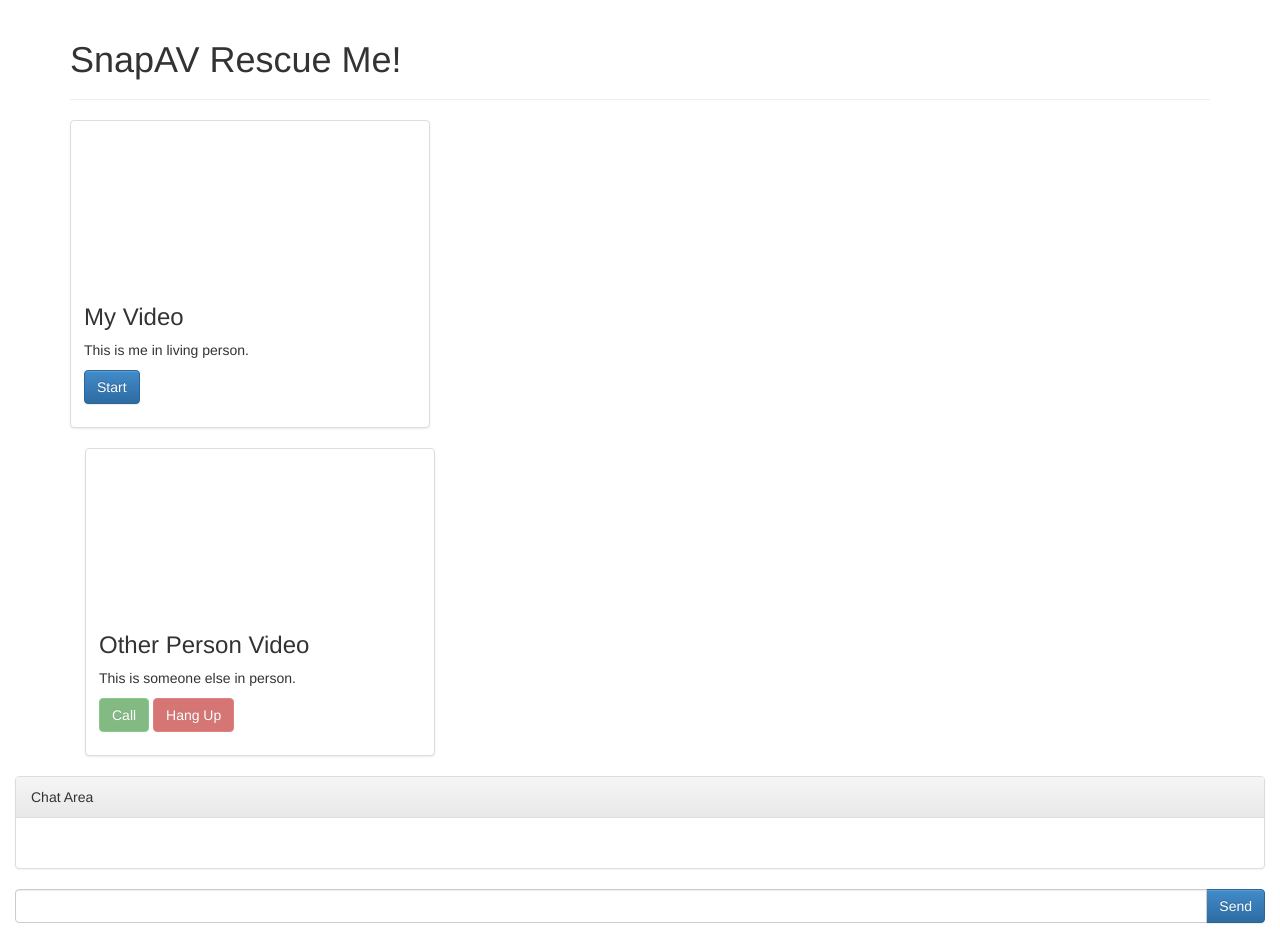
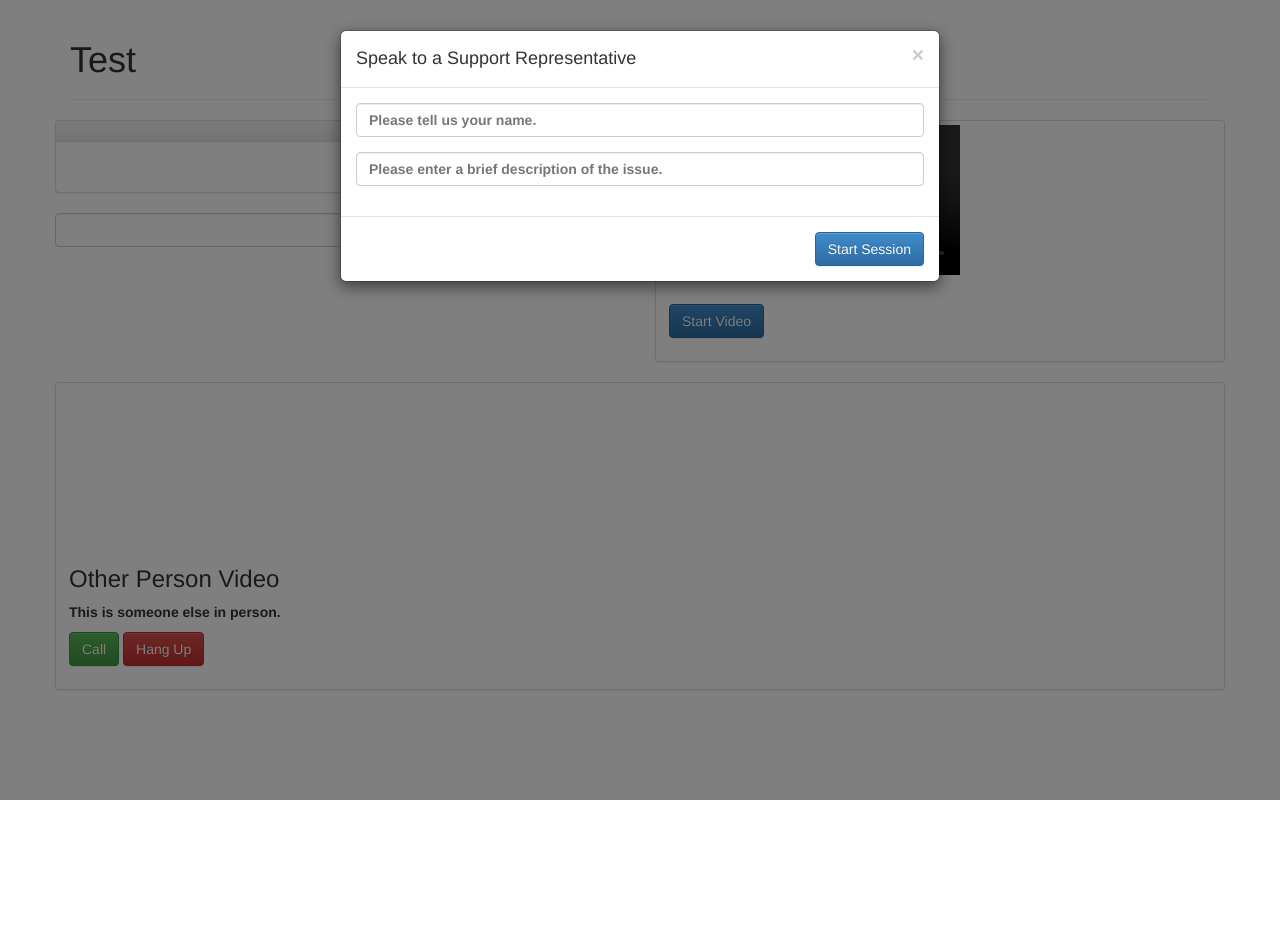
Before and after one commit to gthardy/SnapAV-WebRTC, a website: page public/index.html in a window 1280 px wide. After the commit the page ends 800 px from the top, so only its background shows below. Drawn offline with Linux system fonts and the light colour scheme; no server answers.

Commit message:
initial commit

```diff
--- /dev/null
+++ b/public/app.js
@@ -0,0 +1,21 @@
+/**
+ * Created by gthardy on 8/20/14.
+ */
+'use strict';
+
+var app = angular.module('RescueMe', ['ngRoute']);
+
+app.config(['$routeProvider', '$locationProvider',
+    function($routeProvider, $locationProvider){
+        $routeProvider
+
+            // Home Page
+            .when('/', {
+                templateUrl: '/views/main/index.html',
+                controller: 'mainController'
+            })
+
+            .otherwise({ redirectTo: '/' });
+
+        $locationProvider.html5Mode(true);
+    }]);
--- /dev/null
+++ b/public/controllers/main-controller.js
@@ -0,0 +1,62 @@
+app.controller('mainController', function($scope){
+    $scope.Title = "Issue: ";
+    $scope.CustomerName = '';
+    $scope.BriefDesc = '';
+
+    var localstream;
+
+    navigator.getWebcam = (navigator.getUserMedia ||
+        navigator.webkitGetUserMedia ||
+        navigator.mozGetUserMedia ||
+        navigator.msGetUserMedia);
+
+    $scope.init = function(){
+        var socket = io.connect();
+
+        socket.on('init', function(msg){
+            //console.log(msg.msg);
+        });
+
+        socket.on('time', function(data) {
+            //console.log(data);
+            $('#time').html(data.time);
+        });
+
+        $('form').submit(function(){
+            socket.emit('chat message', $('#m').val());
+            $('#m').val('');
+            return false;
+        });
+        socket.on('chat message', function(msg){
+            $('#messages').append($('<li class="list-group-item">').text($scope.CustomerName + ': ' + msg));
+        });
+
+        $('#myModal').modal('show');
+    };
+
+    $scope.getCustomer = function(){
+        $('#myModal').modal('hide');
+    };
+    $scope.startVideo = function(){
+        var options =   { audio: false, video: true };
+        navigator.getUserMedia = navigator.getUserMedia || navigator.webkitGetUserMedia || navigator.mozGetUserMedia;
+        navigator.getUserMedia(options, $scope.onSuccessVideo, $scope.onError);
+    };
+
+    $scope.onSuccessVideo = function(stream){
+        var video = $('#localVideo')[0];
+        window.stream = stream;
+
+        if (window.URL) {
+            video.src = window.URL.createObjectURL(stream);
+        } else {
+            video.src = stream;
+        }
+    };
+
+    $scope.onError = function(e){
+        console.log(e);
+    };
+
+    $scope.init();
+});
--- a/public/index.html
+++ b/public/index.html
@@ -1,8 +1,8 @@
 <!DOCTYPE html>
-<html>
+<html ng-app="RescueMe">
 	<head>
 		<title>
-			SnapAV Rescue Me!
+
 		</title>
 		<link rel="stylesheet" type="text/css" href="/libs/bootstrap/dist/css/bootstrap.min.css">
 		<link rel="stylesheet" type="text/css" href="/libs/bootstrap/dist/css/bootstrap-theme.min.css">
@@ -10,86 +10,21 @@
 	<body>
 		<div class="container">
 			<div class="page-header">
-				<h1>SnapAV Rescue Me!</h1>
+				<h1>Test</h1>
 				<span class="right" id="time"></span>
 			</div>
-
-			<div class="row">
-				  <div class="col-sm-6 col-md-4">
-				    <div class="thumbnail">
-				      <video id="localVideo" class="img-responsive" autoplay></video>
-				      <div class="caption">
-				        <h3>My Video</h3>
-				        <p>This is me in living person.</p>
-				        <p><button class="btn btn-primary" id="startButton">Start</button></p>
-				      </div>
-				    </div>
-				  </div>
-				</div>
-
-				<div class="col-sm-6 col-md-4">
-				    <div class="thumbnail">
-				      <video id="remoteVideo" class="img-responsive" autoplay></video>
-				      <div class="caption">
-				        <h3>Other Person Video</h3>
-				        <p>This is someone else in person.</p>
-				        <p><button class="btn btn-success" id="callButton">Call</button>
-							<button class="btn btn-danger" id="hangupButton">Hang Up</button></p>
-				      </div>
-				    </div>
-				  </div>
-				</div>
-			</div
-			<div class="row">
-				<div class="col-md-12">
-					<div class="panel panel-default">
-						<div class="panel-heading">Chat Area</div>
-  						<div class="panel-body">
-							<ul class="list-group" id="messages"></ul>
-						</div>
-					</div>
-				    <form role="form" >
-					    <div class="form-group">
-						    <div class="input-group">
-						    	<input id="m" class="form-control" autocomplete="off" />
-						    	 <span class="input-group-btn">
-						    	 	<button type="submit" class="btn btn-primary">Send</button>
-
-						    	 </span>
-						    </div>
-					    </div>
-
-				    </form>
-				</div>
-			</div>
-		</div>
-	</body>
+            <div class="row">
+                <div class="view-container">
+                    <div ng-view class="view-frame"></div>
+                </div>
+            </div>
+        </div>
+    </body>
 	<script type="text/javascript" src="/libs/jquery/dist/jquery.min.js"></script>
+    <script type="text/javascript" src="libs/angular/angular.js"></script>
+    <script type="text/javascript" src="libs/angular-route/angular-route.js"></script>
 	<script type="text/javascript" src="/libs/bootstrap/dist/js/bootstrap.min.js"></script>
 	<script type="text/javascript" src="/libs/socket.io-client/socket.io.js"></script>
-	<script type="text/javascript" src="js/video.js"></script>
-	<script type="text/javascript">
-
-			$(function(){
-				var socket = io.connect();
-				socket.on('init', function(msg){
-					console.log(msg.msg);
-				});
-
-				socket.on('time', function(data) {
-                	console.log(data);
-            		$('#time').html(data.time);
-            	});
-
-            	$('form').submit(function(){
-		        	socket.emit('chat message', $('#m').val());
-		        	$('#m').val('');
-			        return false;
-			      });
-		      	socket.on('chat message', function(msg){
-			        $('#messages').append($('<li class="list-group-item">').text(msg));
-		      	});
-			});
-
-		</script>
+    <script type="text/javascript" src="app.js"></script>
+    <script type="text/javascript" src="/controllers/main-controller.js"></script>
 </html>
--- /dev/null
+++ b/public/views/main/index.html
@@ -0,0 +1,75 @@
+<div class="row">
+    <div class="col-md-6">
+        <div class="panel panel-default">
+            <div class="panel-heading"><b>{{ BriefDesc }}<b></div>
+            <div class="panel-body">
+                <ul class="list-group" id="messages"></ul>
+            </div>
+        </div>
+
+        <form role="form" >
+            <div class="form-group">
+                <div class="input-group">
+                    <input id="m" class="form-control" autocomplete="off" />
+                     <span class="input-group-btn">
+                        <button type="submit" class="btn btn-primary">Send</button>
+                     </span>
+                </div>
+            </div>
+        </form>
+    </div>
+
+    <div class="col-md-6">
+        <div class="thumbnail">
+            <video id="localVideo" class="img-responsive" autoplay="autoplay" controls="true"></video>
+            <div class="caption">
+                <h3>{{ CustomerName }}</h3>
+                <p><button class="btn btn-primary" ng-click="startVideo()" id="startButton">Start Video</button></p>
+            </div>
+        </div>
+    </div>
+</div>
+
+<div class="row">
+    <div class="col-md-12">
+        <div class="thumbnail">
+            <video id="remoteVideo" class="img-responsive" autoplay></video>
+            <div class="caption">
+                <h3>Other Person Video</h3>
+                <p>This is someone else in person.</p>
+                <p>
+                    <button class="btn btn-success" id="callButton">Call</button>
+                    <button class="btn btn-danger" id="hangupButton">Hang Up</button>
+                </p>
+            </div>
+        </div>
+    </div>
+</div>
+
+<div id="myModal" class="modal fade">
+    <div class="modal-dialog">
+        <div class="modal-content">
+            <div class="modal-header">
+                <button type="button" class="close" data-dismiss="modal">
+                    <span aria-hidden="true">&times;</span><span class="sr-only">Close</span>
+                </button>
+                <h4 class="modal-title">Speak to a Support Representative</h4>
+            </div>
+            <div class="modal-body">
+                <form role="form">
+                    <div class="form-group">
+
+                        <input ng-model="CustomerName" type="text" class="form-control" id="customerName" placeholder="Please tell us your name.">
+                    </div>
+                    <div class="form-group">
+
+                        <input ng-model="BriefDesc" type="text" class="form-control" id="briefDesc" placeholder="Please enter a brief description of the issue.">
+                    </div>
+                </form>
+            </div>
+            <div class="modal-footer">
+                <button type="button" ng-click="getCustomer()" class="btn btn-primary">Start Session</button>
+            </div>
+        </div>
+    </div>
+</div>
```
Also changed, not shown: 3 other files.
